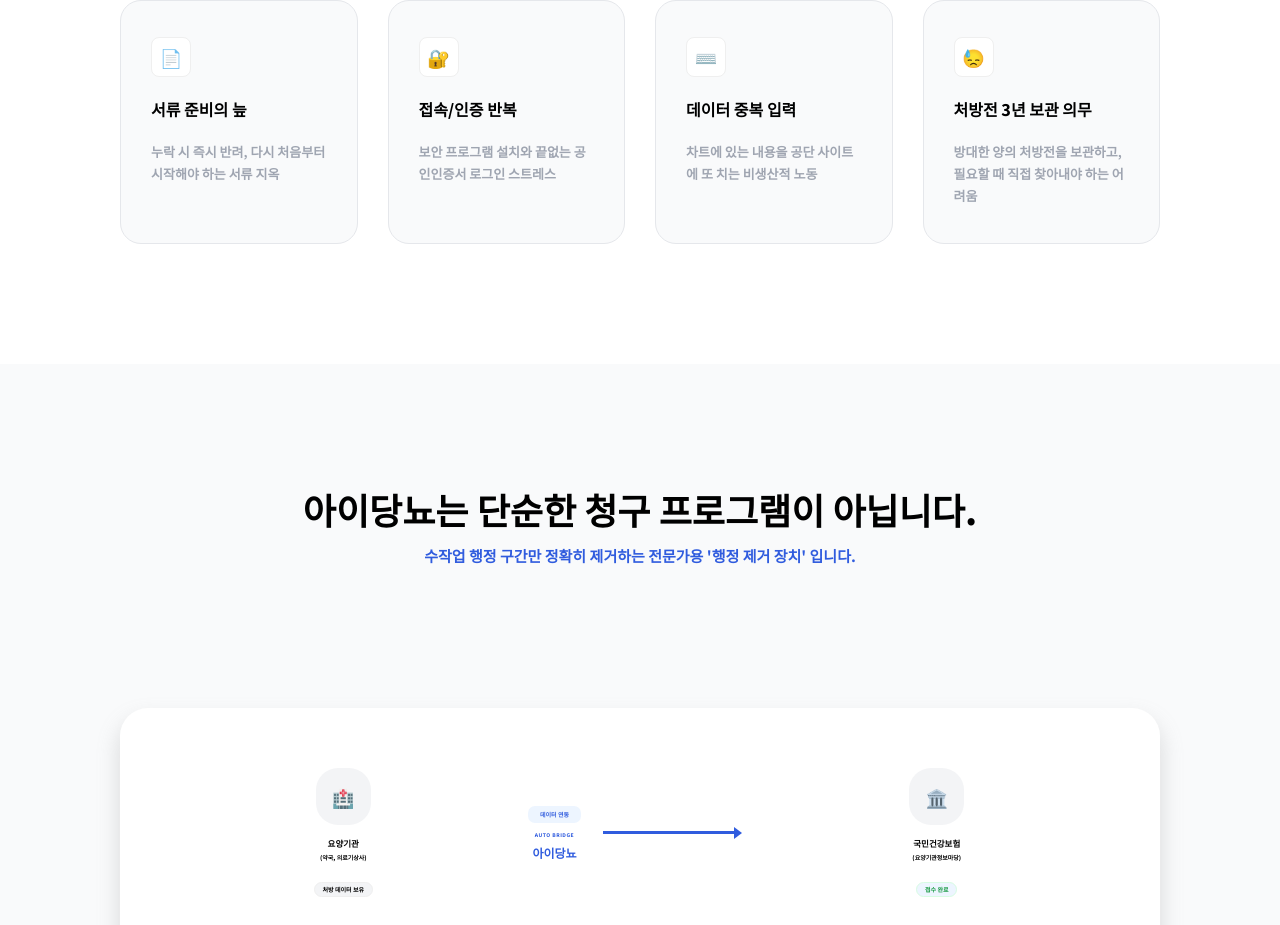
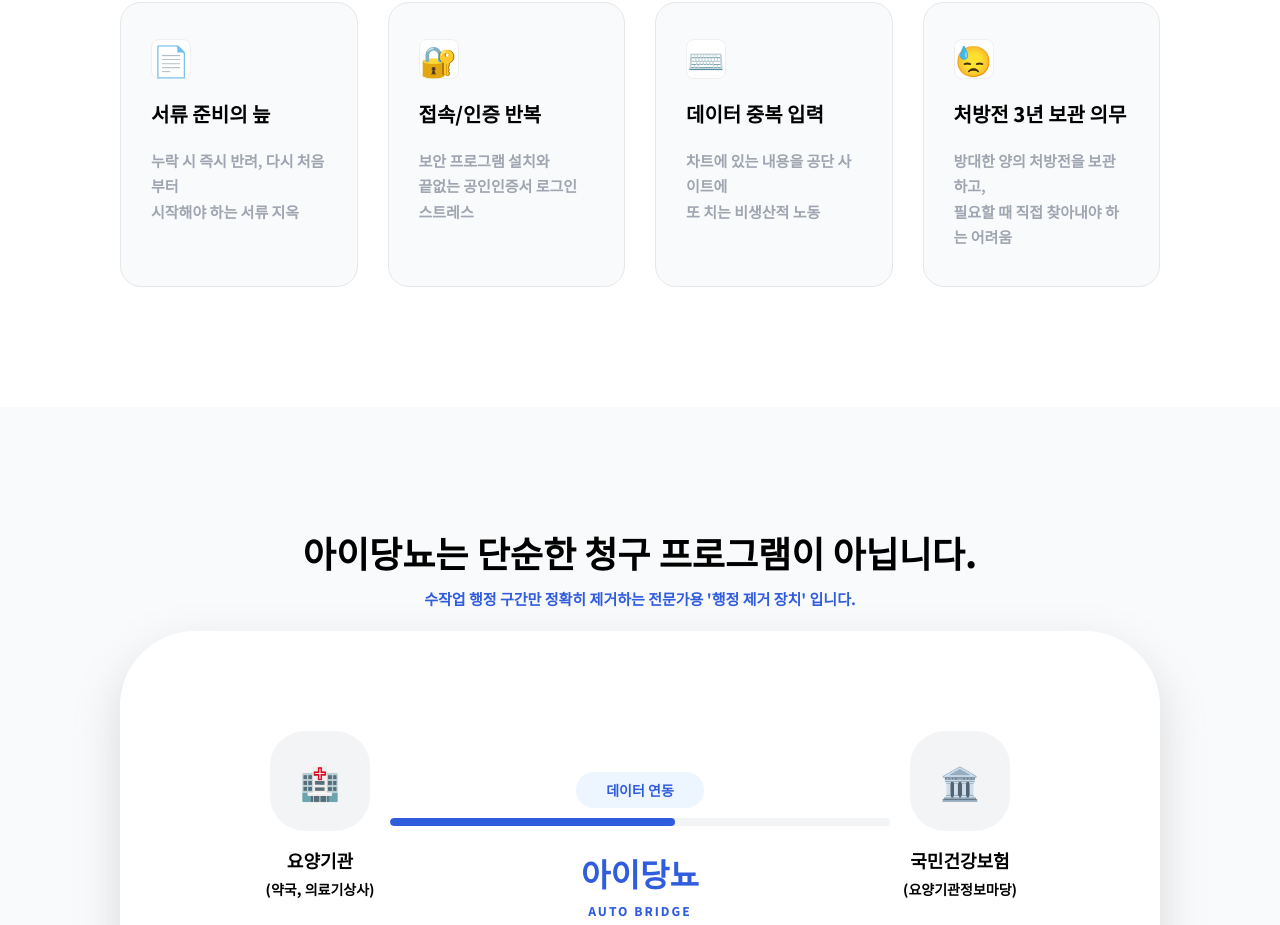
Before and after one commit to hdmedi2/landingpage, a React (Vite) app: page / in a window 1280 px wide. Shown: the part 1644-2569 px from the top of the page. Built offline with nearby package versions, Linux system fonts and the light colour scheme.

Commit message:
statCard까지 완료

```diff
--- a/src/components/ForPharmacistsSection/ForPharmacistsSection.jsx
+++ b/src/components/ForPharmacistsSection/ForPharmacistsSection.jsx
@@ -27,8 +27,8 @@ const Container = styled.div`
 const ImageWrapper = styled.div`
   position: relative;
   width: 100%;
-  height: 293px;
-  border-radius: 8px;
+  height: 400px;
+  border-radius: 20px;
   overflow: hidden;
 `;
 
@@ -60,7 +60,7 @@ const Quote = styled.h2`
 `;
 
 const Description = styled.p`
-  font-size: 16px;
+  font-size: 17px;
   font-weight: ${props => props.theme.fontWeights.medium};
   line-height: 26px;
   color: ${props => props.theme.colors.text};
@@ -89,7 +89,7 @@ const CheckIcon = styled.span`
   align-items: center;
   justify-content: center;
   color: ${props => props.theme.colors.primary};
-  font-size: 14px;
+  font-size: 30px;
 `;
 
 const ForPharmacistsSection = () => {
--- a/src/components/HeroSection/HeroSection.jsx
+++ b/src/components/HeroSection/HeroSection.jsx
@@ -37,7 +37,8 @@ const ContentWrapper = styled.div`
   position: relative;
   z-index: 2;
   max-width: 1440px;
-  margin: 0 auto;
+  margin-left: 280px;
+  margin-right: auto;
   padding: 0 120px;
   display: flex;
   flex-direction: column;
--- a/src/components/ProblemSection/ProblemCard.jsx
+++ b/src/components/ProblemSection/ProblemCard.jsx
@@ -21,23 +21,24 @@ const IconWrapper = styled.div`
   display: flex;
   align-items: center;
   justify-content: center;
-  font-size: 18px;
+  font-size: 30px;
   flex-shrink: 0;
 `;
 
 const Title = styled.h3`
-  font-size: 16px;
+  font-size: 20px;
   font-weight: ${props => props.theme.fontWeights.extraBold};
   color: ${props => props.theme.colors.text};
   margin: 0;
 `;
 
 const Description = styled.p`
-  font-size: 13px;
+  font-size: 15px;
   font-weight: ${props => props.theme.fontWeights.semiBold};
   color: ${props => props.theme.colors.textGray};
   line-height: 1.7;
   margin: 0;
+  white-space: pre-line;
 `;
 
 const ProblemCard = ({ icon, title, description }) => {
--- a/src/components/ProblemSection/ProblemSection.jsx
+++ b/src/components/ProblemSection/ProblemSection.jsx
@@ -29,11 +29,12 @@ const Title = styled.h2`
 `;
 
 const Subtitle = styled.p`
-  font-size: 15px;
+  font-size: 16px;
   font-weight: ${props => props.theme.fontWeights.bold};
   color: ${props => props.theme.colors.textGray};
   text-align: center;
   line-height: 1.6;
+  margin-top: -30px;
 `;
 
 const CardsWrapper = styled.div`
@@ -56,22 +57,22 @@ const ProblemSection = () => {
     {
       icon: '📄',
       title: '서류 준비의 늪',
-      description: '누락 시 즉시 반려, 다시 처음부터 시작해야 하는 서류 지옥',
+      description: '누락 시 즉시 반려, 다시 처음부터 \n시작해야 하는 서류 지옥',
     },
     {
       icon: '🔐',
       title: '접속/인증 반복',
-      description: '보안 프로그램 설치와 끝없는 공인인증서 로그인 스트레스',
+      description: '보안 프로그램 설치와 \n끝없는 공인인증서 로그인 스트레스',
     },
     {
       icon: '⌨️',
       title: '데이터 중복 입력',
-      description: '차트에 있는 내용을 공단 사이트에 또 치는 비생산적 노동',
+      description: '차트에 있는 내용을 공단 사이트에 \n또 치는 비생산적 노동',
     },
     {
       icon: '😓',
       title: '처방전 3년 보관 의무',
-      description: '방대한 양의 처방전을 보관하고, 필요할 때 직접 찾아내야 하는 어려움',
+      description: '방대한 양의 처방전을 보관하고, \n필요할 때 직접 찾아내야 하는 어려움',
     },
   ];
 
--- a/src/components/SolutionSection/AutoBridgeDiagram.jsx
+++ b/src/components/SolutionSection/AutoBridgeDiagram.jsx
@@ -2,11 +2,13 @@ import styled from 'styled-components';
 
 const DiagramContainer = styled.div`
   background-color: ${props => props.theme.colors.white};
-  border-radius: 28px;
-  padding: 40px;
-  box-shadow: 0px 13px 20px 3px ${props => props.theme.colors.shadowCard};
+  border-radius: 75px;
+  padding: 80px 60px;
+  box-shadow: 0px 20px 40px 5px ${props => props.theme.colors.shadowCard};
   position: relative;
-  margin: 40px 0;
+  max-width: 1200px;
+  margin: -80px 0 auto;
+  min-height: 400px;
 `;
 
 const FlowWrapper = styled.div`
@@ -21,98 +23,120 @@ const Node = styled.div`
   display: flex;
   flex-direction: column;
   align-items: center;
-  gap: 12px;
+  gap: 16px;
   flex: 1;
 `;
 
 const NodeIcon = styled.div`
-  width: 55px;
-  height: 57px;
+  width: 100px;
+  height: 100px;
   background-color: ${props => props.theme.colors.backgroundGrayLight};
-  border-radius: 22px;
+  border-radius: 35px;
   display: flex;
   align-items: center;
   justify-content: center;
-  font-size: 18px;
+  font-size: 32px;
 `;
 
 const NodeLabel = styled.div`
   display: flex;
   flex-direction: column;
   align-items: center;
-  gap: 4px;
+  gap: 6px;
 `;
 
 const NodeTitle = styled.span`
-  font-size: 8.5px;
+  font-size: 18px;
   font-weight: ${props => props.theme.fontWeights.extraBold};
   color: ${props => props.theme.colors.text};
   text-align: center;
 `;
 
 const NodeSubtitle = styled.span`
-  font-size: 6px;
+  font-size: 14px;
   font-weight: ${props => props.theme.fontWeights.extraBold};
   color: ${props => props.theme.colors.text};
   text-align: center;
 `;
 
-const Arrow = styled.div`
-  width: 131px;
-  height: 3px;
-  background-color: ${props => props.theme.colors.primary};
-  position: relative;
-  margin: 0 20px;
-
-  &::after {
-    content: '';
-    position: absolute;
-    right: -8px;
-    top: 50%;
-    transform: translateY(-50%);
-    width: 0;
-    height: 0;
-    border-left: 8px solid ${props => props.theme.colors.primary};
-    border-top: 6px solid transparent;
-    border-bottom: 6px solid transparent;
-  }
-`;
-
-const CenterNode = styled.div`
+const CenterSection = styled.div`
   display: flex;
   flex-direction: column;
   align-items: center;
-  gap: 8px;
+  gap: 16px;
+  flex: 1;
+  position: relative;
+  margin: 0 40px;
+  min-width: 200px;
+`;
+
+const ProgressBarContainer = styled.div`
+  width: 100%;
+  position: relative;
+  display: flex;
+  flex-direction: column;
+  align-items: center;
+  gap: 10px;
 `;
 
 const CenterBadge = styled.div`
-  background-color: ${props => props.theme.colors.successLight};
-  border-radius: 7px;
-  padding: 4px 12px;
-  font-size: 6px;
+  background-color: ${props => props.theme.colors.blueLight};
+  border-radius: 20px;
+  padding: 8px 30px;
+  font-size: 14px;
   font-weight: ${props => props.theme.fontWeights.extraBold};
   color: ${props => props.theme.colors.primary};
+  white-space: nowrap;
+  min-width:120px;
+`;
+
+const ProgressBarWrapper = styled.div`
+  width: 500px;
+  height: 8px;
+  background-color: ${props => props.theme.colors.backgroundGrayLight};
+  border-radius: 4px;
+  position: relative;
+  overflow: hidden;
+`;
+
+const ProgressBar = styled.div`
+  height: 100%;
+  width: 57%;
+  background-color: ${props => props.theme.colors.primary};
+  border-radius: 4px;
+  transition: width 0.3s ease;
 `;
 
 const CenterTitle = styled.div`
-  font-size: 5px;
+  font-size: 32px;
   font-weight: ${props => props.theme.fontWeights.extraBold};
   color: ${props => props.theme.colors.primary};
-  letter-spacing: 0.5px;
+  margin-top: 8px;
+`;
+
+const CenterSubtitle = styled.div`
+  font-size: 12px;
+  font-weight: ${props => props.theme.fontWeights.extraBold};
+  color: ${props => props.theme.colors.primary};
+  letter-spacing: 2px;
+  text-transform: uppercase;
+  margin-top: -10px;
 `;
 
 const StatusBadge = styled.div`
   display: inline-flex;
   align-items: center;
   justify-content: center;
-  padding: 2px 8px;
-  border-radius: 7.5px;
-  font-size: 6px;
+  padding: 6px 14px;
+  border-radius: 20px;
+  font-size: 13px;
   font-weight: ${props => props.theme.fontWeights.bold};
-  margin-top: 8px;
+  margin-top: 12px;
+  min-width: 120px;
+  white-space: nowrap;
   ${props => props.success
-    ? `background-color: ${props.theme.colors.successLight}; border: 0.7px solid ${props.theme.colors.successBorder}; color: ${props.theme.colors.success};`
-    : `background-color: ${props.theme.colors.backgroundGrayLight}; border: 0.7px solid ${props.theme.colors.borderLight}; color: ${props.theme.colors.text};`
+    ? `background-color: ${props.theme.colors.successBorder}; border: 1.5px solid ${props.theme.colors.success}; color: ${props.theme.colors.success};`
+    : `background-color: ${props.theme.colors.backgroundGrayLight}; border: 1.5px solid ${props.theme.colors.borderGray}; color: ${props.theme.colors.text};`
   }
 `;
 
@@ -128,14 +152,16 @@ const AutoBridgeDiagram = () => {
           </NodeLabel>
           <StatusBadge>처방 데이터 보유</StatusBadge>
         </Node>
-        <CenterNode>
-          <CenterBadge>데이터 연동</CenterBadge>
-          <CenterTitle>AUTO BRIDGE</CenterTitle>
-          <NodeIcon style={{ width: '56px', height: '14px', background: 'transparent', fontSize: '12px', fontWeight: 'bold', color: '#305cde' }}>
-            아이당뇨
-          </NodeIcon>
-        </CenterNode>
-        <Arrow />
+        <CenterSection>
+          <ProgressBarContainer>
+            <CenterBadge>데이터 연동</CenterBadge>
+            <ProgressBarWrapper>
+              <ProgressBar />
+            </ProgressBarWrapper>
+          </ProgressBarContainer>
+          <CenterTitle>아이당뇨</CenterTitle>
+          <CenterSubtitle>AUTO BRIDGE</CenterSubtitle>
+        </CenterSection>
         <Node>
           <NodeIcon>🏛️</NodeIcon>
           <NodeLabel>
--- a/src/components/SolutionSection/SolutionSection.jsx
+++ b/src/components/SolutionSection/SolutionSection.jsx
@@ -57,13 +57,13 @@ const SolutionSection = () => {
       description: '기존 내부 시스템을 건드리지 않습니다.',
     },
     {
+      title: '편리함',
+      description: '공단에 직접 접속하거나 \n중복 타이핑이 불필요합니다.',
+    },
+    {
       title: '효율적',
       description: '가장 비효율적인 구간만 제거합니다.',
-    },
-    {
-      title: '편리함',
-      description: '공단에 직접 접속하거나 중복 타이핑이 불필요합니다.',
-    },
+    }
   ];
 
   return (
--- a/src/components/StatisticsSection/StatCard.jsx
+++ b/src/components/StatisticsSection/StatCard.jsx
@@ -8,7 +8,8 @@ const Card = styled.div`
   display: flex;
   flex-direction: column;
   align-items: center;
-  gap: 12px;
+  gap: 10px;
+  width: 100%;
   text-align: center;
 `;
 
--- a/src/components/StatisticsSection/StatisticsSection.jsx
+++ b/src/components/StatisticsSection/StatisticsSection.jsx
@@ -3,7 +3,7 @@ import StatCard from './StatCard';
 
 const Section = styled.section`
   width: 100%;
-  background-color: ${props => props.theme.colors.background};
+  background-color: #F9FAFB;
   padding: 120px 0;
 `;
 
@@ -29,12 +29,12 @@ const Title = styled.h2`
 `;
 
 const Subtitle = styled.p`
-  font-size: 15px;
+  font-size: 16px;
   font-weight: ${props => props.theme.fontWeights.bold};
   color: ${props => props.theme.colors.textGray};
   text-align: center;
   line-height: 1.6;
-  margin-top: -10px;
+  margin-top: -30px;
 `;
 
 const StatsWrapper = styled.div`
@@ -42,6 +42,10 @@ const StatsWrapper = styled.div`
   grid-template-columns: repeat(4, 1fr);
   gap: 25px;
   margin-top: 50px;
+  width: 82%;
+  max-width: 1100px;
+  margin-left: auto;
+  margin-right: auto;
 
   @media (max-width: ${props => props.theme.breakpoints.tablet}) {
     grid-template-columns: repeat(2, 1fr);
--- a/src/styles/theme.js
+++ b/src/styles/theme.js
@@ -23,6 +23,7 @@ export const theme = {
     shadowCard: 'rgba(148,148,148,0.25)',
     shadowCardLight: 'rgba(195,195,195,0.25)',
     shadowCardLighter: 'rgba(186,186,186,0.25)',
+    blueLight: '#EDF5FF',
   },
   fonts: {
     primary: "'Noto Sans KR', system-ui, -apple-system, sans-serif",
```
Also changed, not shown: src/components/ProcessComparisonSection/ProcessComparisonSection.jsx (+133 -81 lines), src/components/SolutionSection/FeatureCard.jsx (+7 -5 lines).
